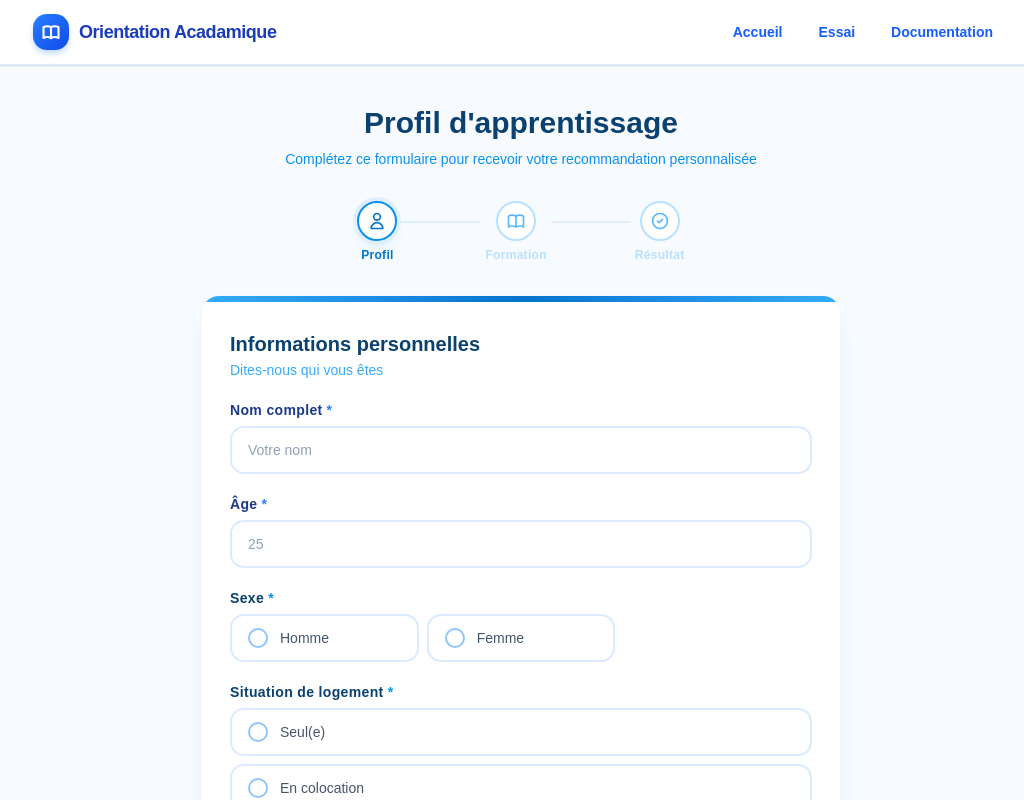
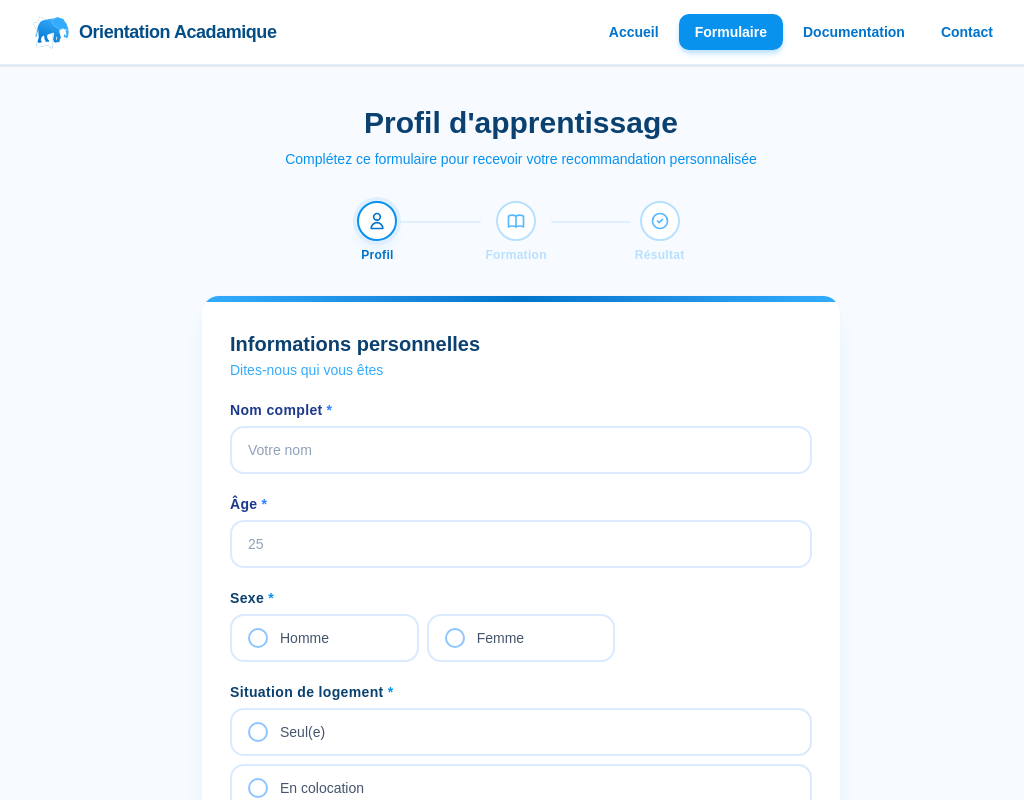
Before and after one commit to EmmanuelSeujip/interface-conseil-etudiant, a React (Vite) app: page /formulaire in a window 1280 px wide. Shown: the top 800 px of the page, without its empty margins (119-1143 px from the left). Built offline with nearby package versions, Linux system fonts and the light colour scheme.

Commit message:
modification du comportement du heder

```diff
--- a/package.json
+++ b/package.json
@@ -25,7 +25,8 @@
     "recharts": "^3.8.1",
     "shadcn": "^4.8.0",
     "tailwind-merge": "^3.6.0",
-    "tw-animate-css": "^1.4.0"
+    "tw-animate-css": "^1.4.0",
+    "zustand": "^5.0.13"
   },
   "devDependencies": {
     "@eslint/js": "^10.0.1",
--- a/src/components/Shared/header.jsx
+++ b/src/components/Shared/header.jsx
@@ -1,31 +1,39 @@
-const Header = ({navActive, setNavActive}) => {
+import { useNavigate } from "react-router-dom"
+import logo from "@/assets/image/logo (1).svg"
+import { useHeaderStore } from "@/store/useHeaderStore"
+
+const Header = () => {
+  const navActive = useHeaderStore((state) => state.navActive);
+  const setNavActive = useHeaderStore((state) => state.setNavActive);
+  const navigate = useNavigate()
+  const navSection=[
+    { key: "accueil", label: "Accueil", path: "/" },
+    { key: "formulaire", label: "Formulaire", path: "/formulaire" },
+    { key: "documentation", label: "Documentation", path: "/documentation" },
+    {key:"contact", label:"Contact", path:"/contact"}
+  ]
   return (
-    <header className="bg-white border-b border-blue-100 shadow-sm sticky top-0 z-30">
+    <header className="bg-white border-b border-picton-blue-100 shadow-sm sticky top-0 z-30">
       <div className="max-w-5xl mx-auto px-6 h-16 flex items-center justify-between">
         {/* Logo */}
         <div className="flex items-center gap-2.5">
-          <div className="w-9 h-9 rounded-xl bg-gradient-to-br from-blue-500 to-blue-700 flex items-center justify-center shadow-md shadow-blue-200">
-            <svg className="w-5 h-5 text-white" fill="none" stroke="currentColor" viewBox="0 0 24 24">
-              <path stroke-linecap="round" stroke-linejoin="round" stroke-width="2.5" d="M12 6.253v13m0-13C10.832 5.477 9.246 5 7.5 5S4.168 5.477 3 6.253v13C4.168 18.477 5.754 18 7.5 18s3.332.477 4.5 1.253m0-13C13.168 5.477 14.754 5 16.5 5c1.747 0 3.332.477 4.5 1.253v13C19.832 18.477 18.247 18 16.5 18c-1.746 0-3.332.477-4.5 1.253"></path>
-            </svg>
-          </div>
-          <span className="text-blue-800 font-black text-lg tracking-tight">Orientation Acadamique</span>
+          <img src={logo} alt="logo" className="w-9 h-9 rounded-xl" />
+          <span className="text-picton-blue-800 font-black text-lg tracking-tight">Orientation Acadamique</span>
         </div>
 
         {/* Nav */}
         <nav className="hidden sm:flex items-center gap-1">
-          {[
-            { key: "accueil", label: "Accueil" },
-            { key: "essai", label: "Essai" },
-            { key: "documentation", label: "Documentation" },
-          ].map(({ key, label }) => (
+          {navSection.map(({ key, label, path }) => (
             <button
               key={key}
-              onClick={() => setNavActive(key)}
-              className={`px-4 py-2 rounded-lg text-sm font-semibold transition-all duration-200
+              onClick={() => {
+                              navigate(path)
+                              setNavActive(key)
+                            }}
+              className={`px-4 py-2 rounded-lg text-sm font-semibold transition-all duration-200 cursor-pointer
                 ${navActive === key
-                  ? "bg-blue-500 text-white shadow-md shadow-blue-200"
-                  : "text-blue-600 hover:bg-blue-50"}`}>
+                  ? "bg-picton-blue-500 text-white shadow-md shadow-picton-blue-200"
+                  : "text-picton-blue-600 hover:bg-picton-blue-50"}`}>
               {label}
             </button>
           ))}
--- a/src/page/Contact.jsx
+++ b/src/page/Contact.jsx
@@ -4,6 +4,9 @@ import { Input } from "@/components/ui/input";
 import { Textarea } from "@/components/ui/textarea";
 import { Button } from "@/components/ui/button";
 import image from "@/assets/image/contact.svg"
+import { useHeaderStore } from "@/store/useHeaderStore";
+import { useEffect } from "react";
+
 const formVariants = {
   hidden: { opacity: 0, x: -50 },
   visible: {
@@ -29,6 +32,10 @@ const contactItems = [
 ];
 
 const ContactPage = () => {
+  const setNavActive = useHeaderStore((state) => state.setNavActive);
+  useEffect(() => {
+    setNavActive("contact");
+  }, []);
   return (
     <div className="relative flex items-center justify-center px-6 py-20 overflow-hidden">
 
--- a/src/page/Documentation.jsx
+++ b/src/page/Documentation.jsx
@@ -1,4 +1,11 @@
+import { useHeaderStore } from "@/store/useHeaderStore";
+import { useEffect } from "react";
+
 const Documentation = () => {
+    const setNavActive = useHeaderStore((state) => state.setNavActive);
+    useEffect(() => {
+        setNavActive("documentation");
+    }, []);
     return (
         <div>
             <h1>Documentation</h1>
--- a/src/page/Formulaire.jsx
+++ b/src/page/Formulaire.jsx
@@ -1,10 +1,13 @@
 import { useState } from "react";
 import Popup from "../components/Formulaire/reponsePopup";
 import { ResultBadge, stepIcons } from "../components/iconic";
-import Header from "../components/Shared/header";
+
 import { CheckBox, InputField, RadioBtn } from "../components/typeInput";
 import { diplomesEntree, exerciceLabels, filieresCategoriesLabels, filieresDictionnaire, methodesLabels } from "../utils/allEntry";
 import sender from "../utils/sender";
+import {useHeaderStore} from "../store/useHeaderStore";
+import { useEffect } from "react";
+
 const STEPS = ["Profil", "Formation", "Résultat"];
 
 const initialForm = {
@@ -24,7 +27,10 @@ export default function FormulaireProfil() {
   const [step, setStep] = useState(0);
   const [form, setForm] = useState(initialForm);
   const [errors, setErrors] = useState({});
-  const [navActive, setNavActive] = useState("accueil");
+  const setNavActive = useHeaderStore((state) => state.setNavActive);
+  useEffect(() => {
+    setNavActive("formulaire");
+  }, []);
 
   const set = (field) => (e) => setForm({ ...form, [field]: e.target.value });
 
--- a/src/page/Home.jsx
+++ b/src/page/Home.jsx
@@ -3,7 +3,14 @@ import CtaSection from "@/components/Home/CTA/CtaSection";
 import FaqSection from "@/components/Home/FAQ/Faq";
 import Hero from "@/components/Home/Hero/Hero";
 import Presentation from "@/components/Home/Presentation/Presentation";
+import { useHeaderStore } from "@/store/useHeaderStore";
+import { useEffect } from "react";
+
 const Home = () => {
+    const setNavActive = useHeaderStore((state) => state.setNavActive);
+    useEffect(() => {
+        setNavActive("accueil");
+    }, []);
     return (
         <>
             <Hero />
--- /dev/null
+++ b/src/store/useHeaderStore.tsx
@@ -0,0 +1,22 @@
+import { create } from 'zustand';
+
+interface HeaderState {
+  isMobileMenuOpen: boolean;
+  toggleMobileMenu: () => void;
+  closeMobileMenu: () => void;
+  navActive: string;
+  setNavActive: (navActive: string) => void;
+
+}
+
+// 3. Création du store Zustand
+export const useHeaderStore = create<HeaderState>((set) => ({
+  // États initiaux
+  isMobileMenuOpen: false,
+  navActive: "accueil",
+
+  // Actions
+  toggleMobileMenu: () => set((state) => ({ isMobileMenuOpen: !state.isMobileMenuOpen })),
+  closeMobileMenu: () => set({ isMobileMenuOpen: false }),
+  setNavActive: (navActive: string) => set({ navActive }),
+}));
```
Also changed, not shown: src/assets/image/logo.svg (deleted), 1 other file (tests, documents, lock files or other folders).
